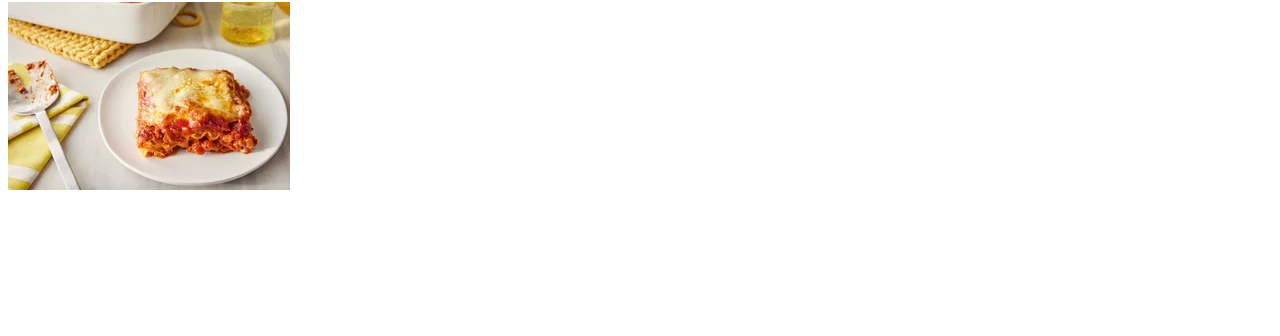
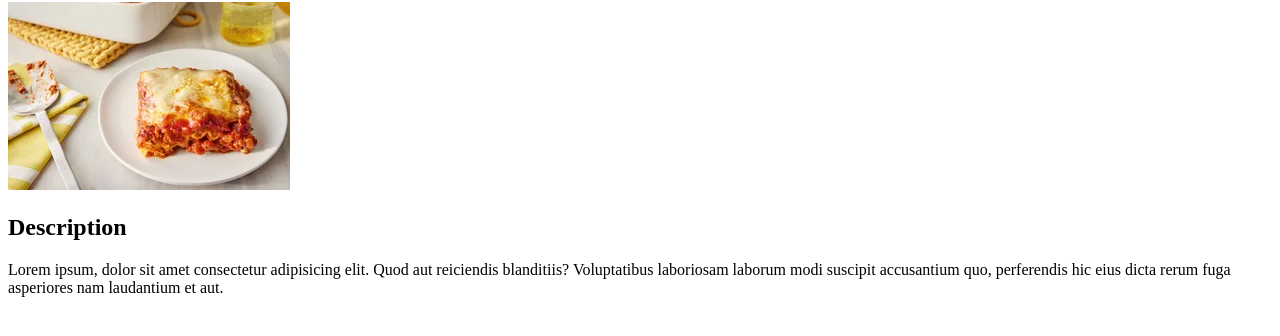
Before and after one commit to Belbut/odin-recipes2, a plain HTML site: page odin-recipes/lasagna.html in a window 1280 px wide. Shown: the part 78-414 px from the top of the page. Drawn offline with Linux system fonts and the light colour scheme.

Commit message:
Add lasagna dish description

```diff
--- a/odin-recipes/lasagna.html
+++ b/odin-recipes/lasagna.html
@@ -9,5 +9,7 @@
 <body>
     <h1>Lasagna</h1>
     <img src="./img/lasagna.webp" alt="Lasagna dish image">
+    <h2> Description</h2>
+    <p>Lorem ipsum, dolor sit amet consectetur adipisicing elit. Quod aut reiciendis blanditiis? Voluptatibus laboriosam laborum modi suscipit accusantium quo, perferendis hic eius dicta rerum fuga asperiores nam laudantium et aut.</p>
 </body>
 </html>
```
